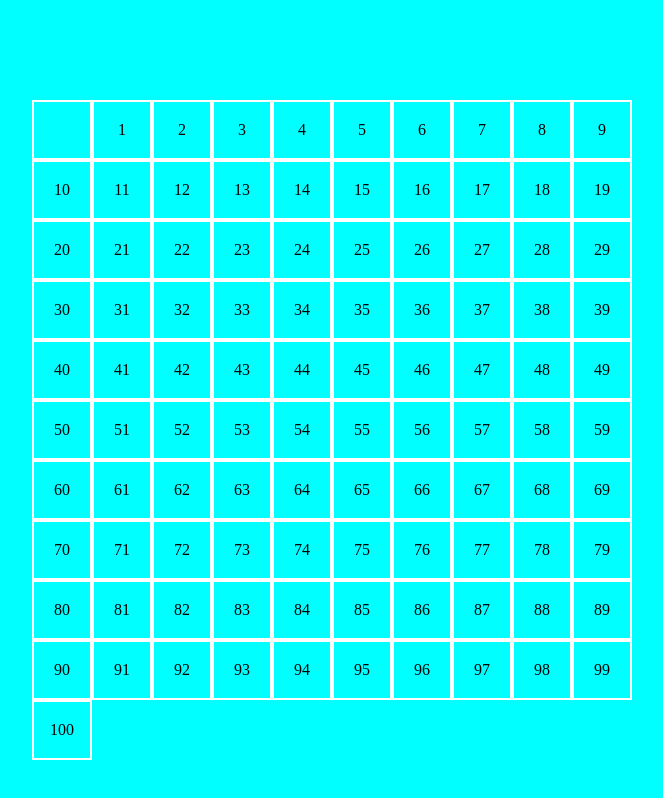
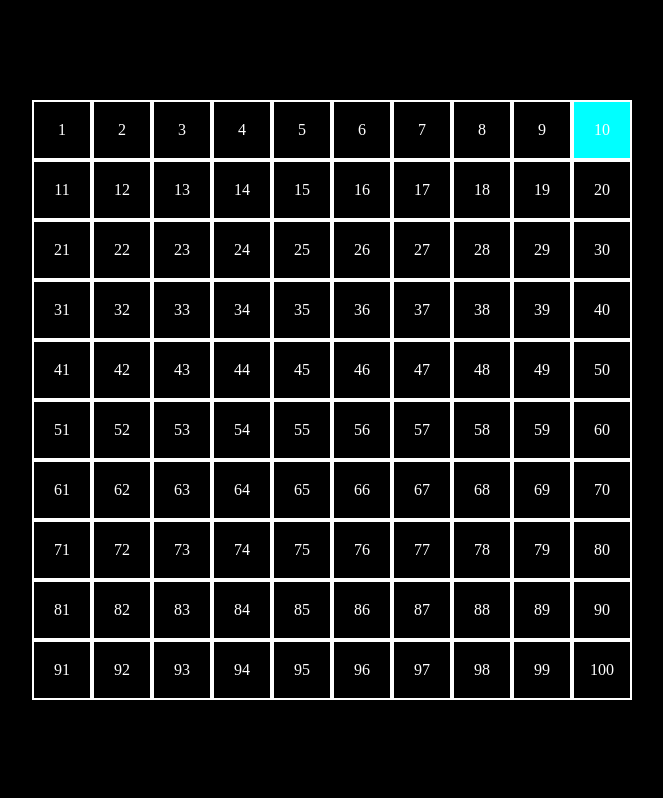
Before and after one commit to Eugenio2104/js-campominato-grid, a plain HTML site: page index.html in a window 1280 px wide. Both pictures are taken after a click on the element "10". Shown: the whole page, without its empty margins (308-971 px from the left). Drawn offline with Linux system fonts and the light colour scheme.

Commit message:
aggiunta colore celeste

```diff
--- a/css/style.css
+++ b/css/style.css
@@ -4,7 +4,8 @@
   box-sizing: border-box;
 }
 body{
-  background-color: aqua;
+  background-color: black;
+  color: white;
 }
 
 .main-wrapper{
@@ -29,4 +30,9 @@ body{
   width: calc(100% / 10);
   height: calc(100% / 10);
   border: 2px solid white;
+  cursor: pointer;
 }
+
+.celeste{
+  background-color: aqua;
+}
--- a/index.html
+++ b/index.html
@@ -10,7 +10,7 @@
 <body>
   <div class="main-wrapper">
     <div class="container">
-      <div class="square"></div>
+      <!-- <div class="square"></div> -->
       <!-- <input id="elements" type="number" value="10"> -->
       <!-- <button id="start">START</button> -->
     </div>
--- a/js/script.js
+++ b/js/script.js
@@ -20,12 +20,12 @@ function createSquare(val) {
   square.innerText = val;
   square.idElement = val;
   console.log(square);
-  square.addEventListener('click', function() {
+  square.addEventListener('click', clickSquare)
     console.log(this.idElement);
-  });
+    container.append(square);
+  };
 
-  container.append(square);
-}
+
 
 console.log(numElements);
 
@@ -33,3 +33,10 @@ console.log(numElements);
 for (let i = 0; i < numElements; i++) {
   createSquare(i + 1);
 }
+
+
+//colore al click
+function clickSquare() {
+  this.classList.add(`celeste`)
+  console.log(`ho cliccato:`);
+}
```
